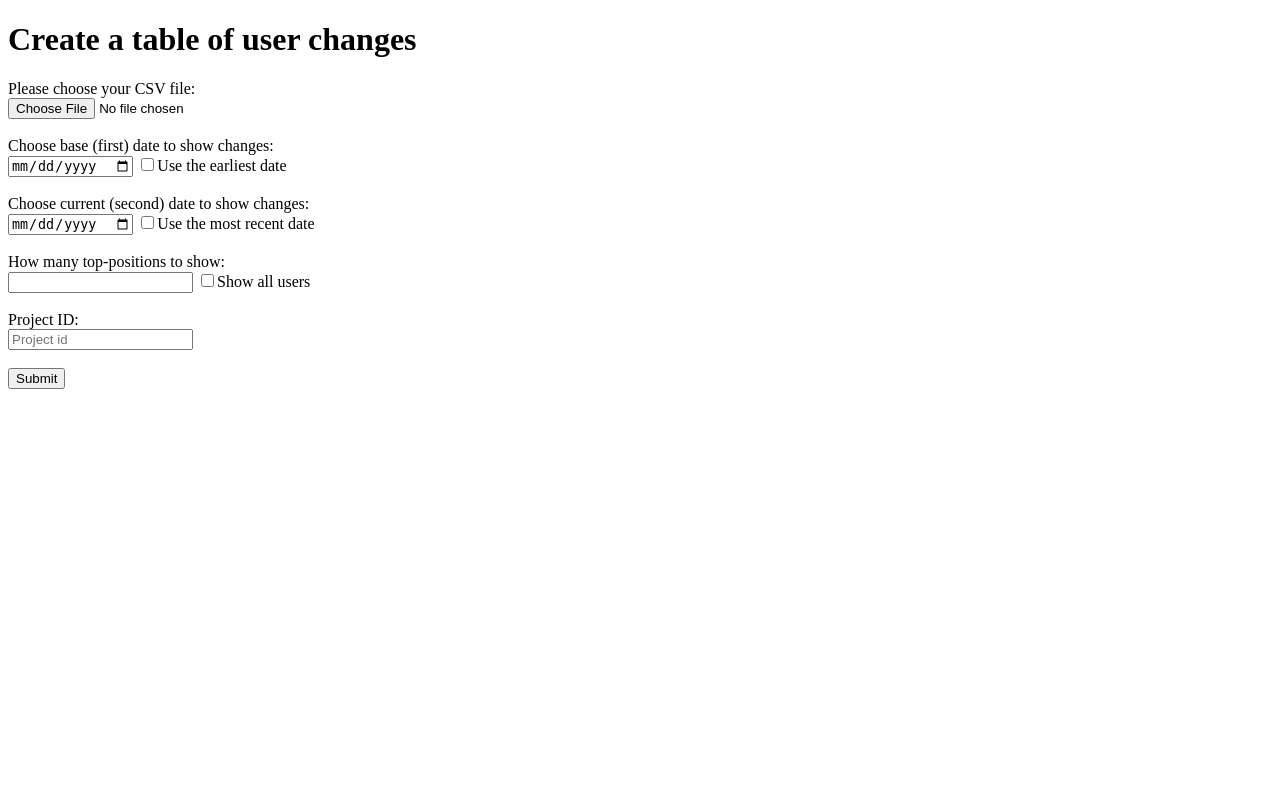
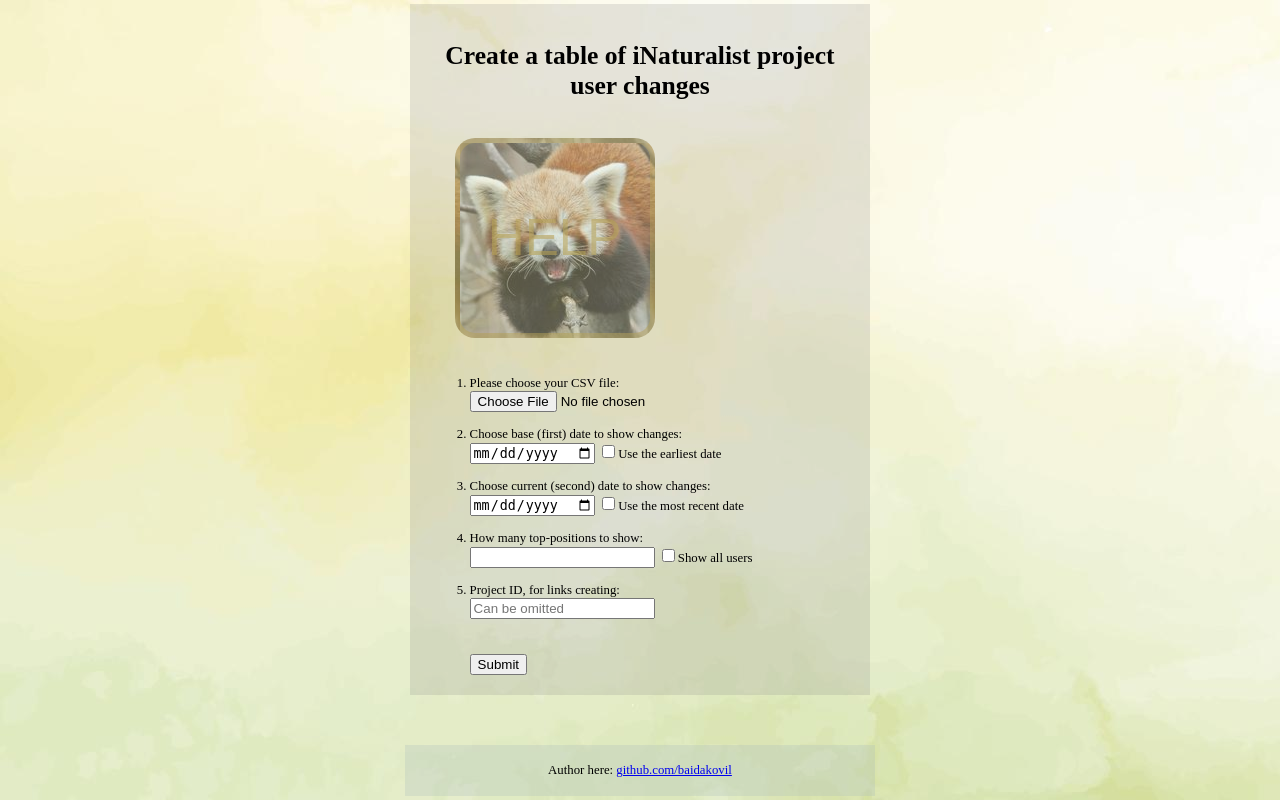
Before and after one commit to baidakovil/iNat-statistics, a Flask app: page / in a window 1280 px wide. Run offline with Flask 3, Linux system fonts and the light colour scheme.

Commit message:
upd: design №1

```diff
--- /dev/null
+++ b/static/styles.css
@@ -0,0 +1,86 @@
+body {
+    background-image: url('background.jpg');
+    font-size: 0.8em;
+    display: flex;
+    align-items: center;
+    justify-content: center;
+    height: 100vh;
+    margin: 0;
+}
+
+.container {
+    display: flex;
+    flex-direction: column;
+    align-items: center;
+    width: 60%;
+}
+
+form {
+    background-color: rgba(128, 128, 128, 0.2);
+    padding: 20px;
+    width: 60%;
+    box-sizing: border-box;
+}
+
+label {
+    display: block;
+    text-align: left;
+}
+
+input[type="submit"] {
+    margin-top: 20px;
+    display: block;
+    margin-left: 40px;
+}
+
+#infoBtn {
+    width: 200px;
+    height: 200px;
+    min-width: none;
+    background-image: url('panda_button.jpg');
+    border-radius: 10%;
+    opacity: 0.6;
+    filter: alpha(opacity=60);
+    border: 5px solid rgba(156, 126, 27, 0.5);
+    position: relative;
+    margin-left: 25px;
+    margin-top: 20px;
+    margin-bottom: 25px;
+    text-align: center;
+    line-height: 100px;
+    font-size: 4em;
+    color: rgb(156, 126, 27, 0.6);
+}
+
+#infoBtn:hover {
+    opacity: 1.0;
+    filter: alpha(opacity=100);
+}
+
+#popup {
+    display: none;
+    position: fixed;
+    width: 100%;
+    height: 100%;
+    top: 0;
+    left: 0;
+    background-color: rgba(0,0,0,0.7);
+    justify-content: center;
+    align-items: center;
+}
+
+#popupContent {
+    background-color: white;
+    padding: 20px;
+    width: 50%;
+}
+
+footer {
+margin-top: 50px;
+text-align: center;
+padding: 5px;
+background-color: #abbaba48;
+color: #000;
+width: 60%;
+
+}
--- a/templates/index.html
+++ b/templates/index.html
@@ -1,31 +1,87 @@
 <!DOCTYPE html>
 <html>
+<head>
+    <link rel="stylesheet" href="{{ url_for('static', filename='styles.css') }}">
     <title>iNat-changes</title>
-    <h1>Create a table of user changes</h1>
-<body>
-    <form method="POST" enctype="multipart/form-data" onsubmit="return validateForm()">
+    <script>
+        function showPopup() {
+            document.getElementById('popup').style.display = 'flex';
+        }
 
-        <label for="file">Please choose your CSV file:</label><br>
-        <input type="file" id="file" name="file" required></br><br>
+        function hidePopup() {
+            document.getElementById('popup').style.display = 'none';
+        }
 
-        <label for="start_date">Choose base (first) date to show changes:</label><br>
+        document.addEventListener('keydown', hidePopup);
+    </script>
+</head>
+
+    <body onclick="hidePopup()">
+
+        <div class="container">
+            <form method="POST" enctype="multipart/form-data" onsubmit="return validateForm()">
+                <h1 style="text-align: center;">Create a table of iNaturalist project user changes</h1>
+
+                <button id="infoBtn" type="button" onclick="event.stopPropagation(); showPopup()">HELP</button>
+        <ol>
+            <li><label for="file">Please choose your CSV file:</label></li>
+        <input type="file" accept=".csv" id="file" name="file" required></br><br>
+
+        <li><label for="start_date">Choose base (first) date to show changes:</label></li>
         <input type="date" id="start_date" name="start_date">
         <input type="checkbox" id="use_min_date" name="use_min_date" onclick="disableStartDate()">Use the earliest date<br><br>
 
-        <label for="finish_date">Choose current (second) date to show changes:</label><br>
+        <li><label for="finish_date">Choose current (second) date to show changes:</label></li>
         <input type="date" id="finish_date" name="finish_date">
         <input type="checkbox" id="use_max_date" name="use_max_date" onclick="disableFinishDate()">Use the most recent date<br><br>
 
-        <label for="show_positions">How many top-positions to show:</label><br>
+        <li><label for="show_positions">How many top-positions to show:</label></li>
         <input type="number" id="show_positions" name="show_positions">
         <input type="checkbox" id="use_show_all" name="use_show_all" onclick="disableShowPositions()">Show all users<br><br>
 
-        <label for="project_id"></label>Project ID:</label><br>
-        <input type="text" id="project_id" name="project_id" placeholder="Project id" required></br><br>
+        <li><label for="project_id"></label>Project ID, for links creating:</label></li>
+        <input type="text" id="project_id" name="project_id" placeholder="Can be omitted"></br><br>
+        </ol>
+                <input type="submit" value="Submit">
+            </form>
 
-        <input type="submit" value="Submit">
+        <footer>
+                <p>Author here: <a href="https://github.com/baidakovil">github.com/baidakovil</a></p>
+        </footer>
 
-    </form>
+        </div>
+
+    <div id="popup" onclick="hidePopup()">
+        <div id="popupContent">
+            <p><b>What is this?</b>
+            This is small app for iNaturalist users. It can show user activity over period of time for some batch of observations in HTML. It means, you can past it to iNat journal as a table.
+            For example, if you have a project, you can see and publish who was most active users for last week or for last 10 years.
+            Or look who was most active Owls observer in last time.</p>
+
+            <p><b>What is the result?</b>
+            Look <a href="https://www.inaturalist.org/projects/tsyurupy-i-ego-lesa/journal/75862-2023" target="_blank">here</a> (opens link in new tab), for example. This is changes in specific project from 2023-03-01 till 2023-09-01.
+
+            <p><b>How to use it?</b>
+            First, load interested observations into csv file. It is easy: press «Download» in filter dialog, go to Export page and load file to your computer.
+            In Export dialog you can leave all checkboxes by default. But, to be specific, you need this fields: 'id', 'user_login', 'created_at', 'quality_grade', 'scientific_name', 'common_name'.
+
+            Buttons are here:</br></br>
+            <img src="{{ url_for('static', filename='export.png') }}"></br></br>
+            You also can find Export button on every project main page.</p>
+
+            <p><b>What does Base (first) date and Current (second) dates mean?</b>
+            Changes is something between two points. If you want to know changes in observations quantity, you need two dates. These are two dates. If you have check "Use the most earliest date" or "Use the most recent date", program will look for first and last dates in provided csv.</p>
+
+            <p><b>What is Project ID mean?</b>
+            If your csv loaded for single project observations without additional filters, you can make table values to be clickable. For this app should know what project is. Project ID is what you see in address line: inaturalist.org/projects/PROJECT_ID</p>
+
+            <p><b>Does csv stores somewhere? What about privacy?</b>
+            At this stage, no privacy guaranties provided. Please use this app for your own risk.</p>
+
+            <p><b>Who is it on the Help button?</b>
+            It is <a href="https://en.wikipedia.org/wiki/Red_panda" target="_blank">red panda</a> on the Help button.</p>
+        </div>
+    </div>
 
     <script>
         function validateForm() {
@@ -41,8 +97,8 @@
             var useShowAll = document.getElementById("use_show_all").checked;
 
             var project_id = document.getElementById("project_id").value;
-            if (file == "" || (start_date == "" && !useMinDate) || (finish_date == "" && !useMaxDate) || (show_positions == "" && !useShowAll) || project_id == "") {
-                alert("All fields must be filled out");
+            if (file == "" || (start_date == "" && !useMinDate) || (finish_date == "" && !useMaxDate) || (show_positions == "" && !useShowAll)) {
+                alert("All fields except Project ID must be filled out");
                 return false;
             }
         }
```
Also changed, not shown: inat_changes.py (+10 -7 lines), static/background.jpg (added), static/export.png (added), static/help.webp (added), static/panda_button.jpg (added).
